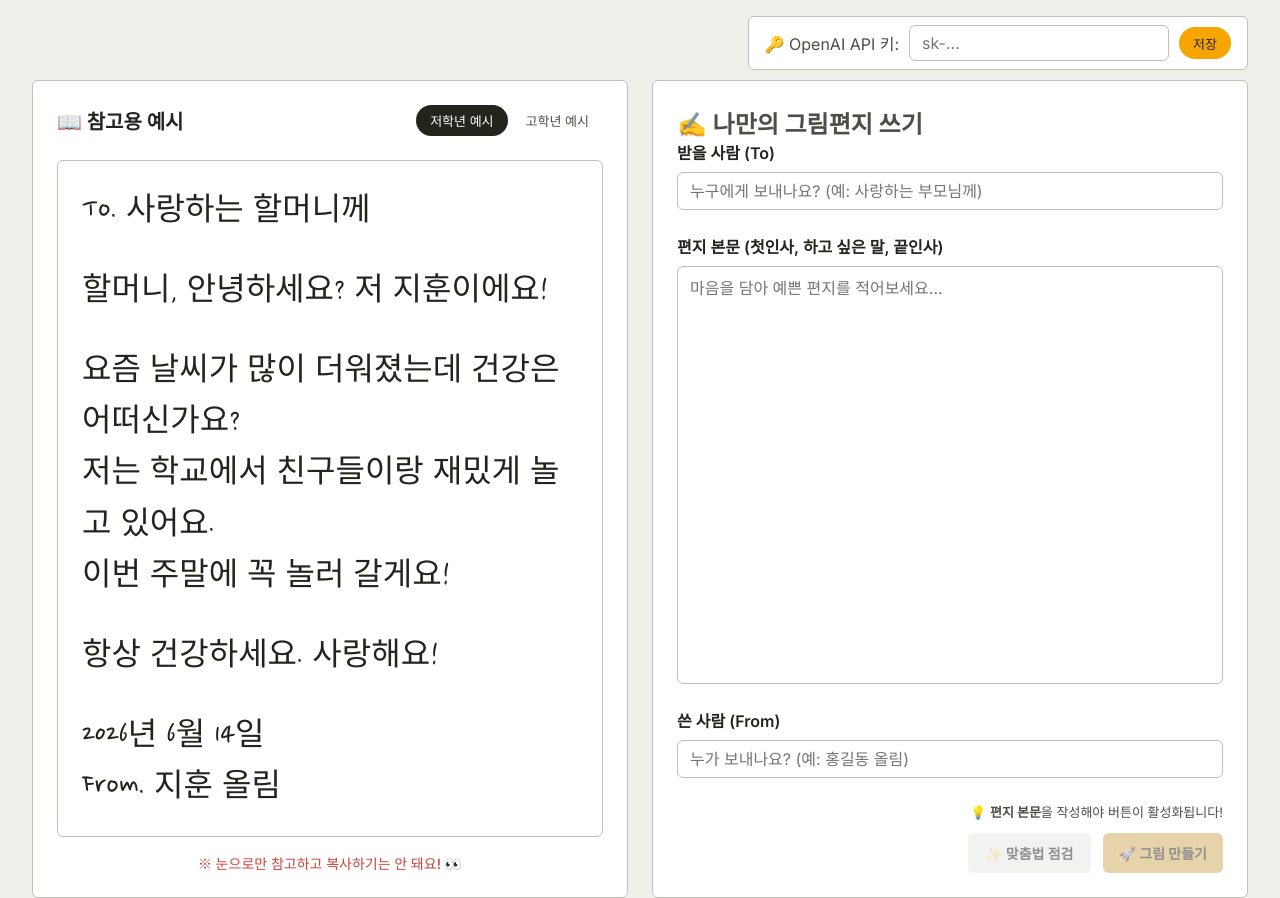
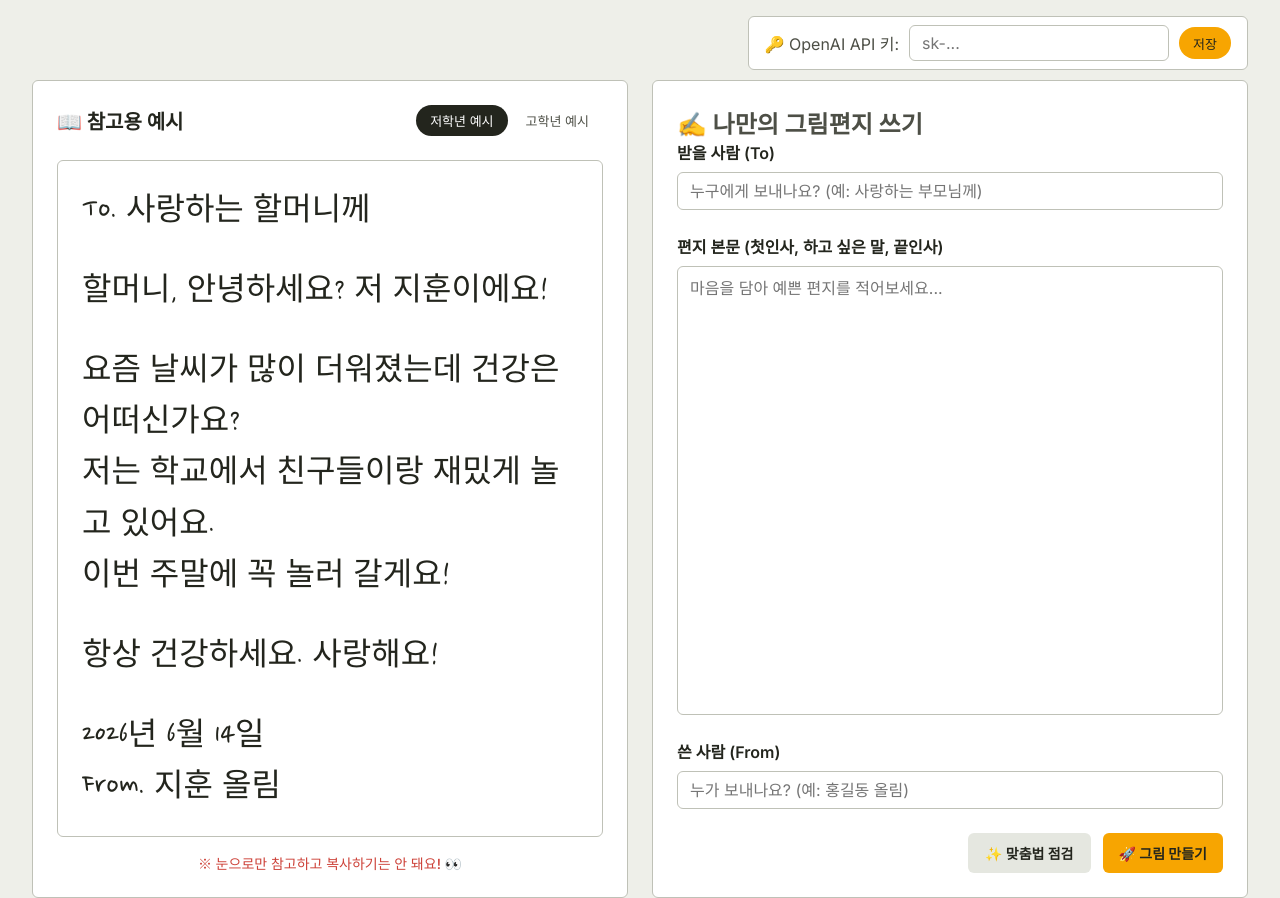
Before and after one commit to isst312/qr-to-u, a React (Vite) app: page /main in a window 1280 px wide. Built offline with nearby package versions, Linux system fonts and the light colour scheme; no server answers.

Commit message:
fix: 버튼의 disabled 속성을 제거하고 경고창 안내로 대체

```diff
--- a/src/pages/MainPage.jsx
+++ b/src/pages/MainPage.jsx
@@ -282,23 +282,16 @@ export default function MainPage() {
           </div>
 
           <div className="action-buttons" style={{ flexDirection: 'column', alignItems: 'flex-end', gap: '8px' }}>
-            {!content.trim() && (
-              <div style={{ color: 'var(--ph-body)', fontSize: '13px', marginBottom: '4px' }}>
-                💡 <b>편지 본문</b>을 작성해야 버튼이 활성화됩니다!
-              </div>
-            )}
             <div style={{ display: 'flex', gap: '12px' }}>
               <button
                 className="btn btn-secondary"
                 onClick={handleCheck}
-                disabled={isLoading || !content.trim()}
               >
                 ✨ 맞춤법 점검
               </button>
               <button
                 className="btn btn-primary"
                 onClick={handleComplete}
-                disabled={isImageLoading || !content.trim()}
               >
                 🚀 그림 만들기
               </button>
```
